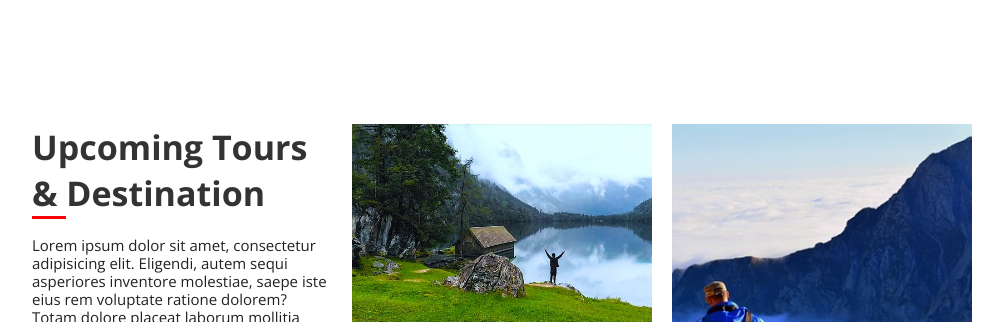
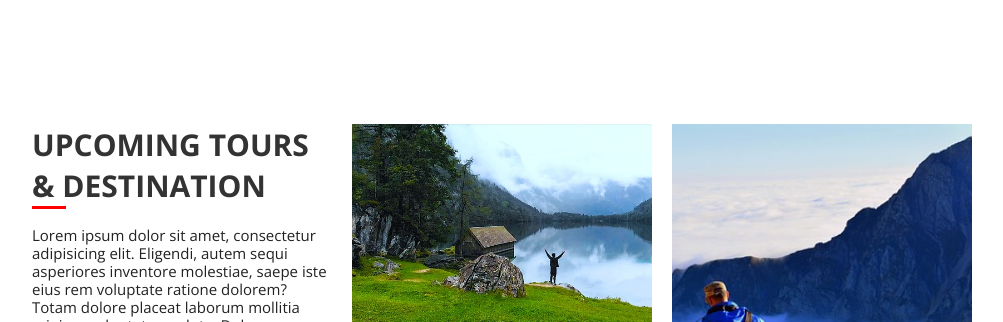
Before and after one commit to Saiful-Roman/Outdoor-Adventure, a plain HTML site: page index.html in a window 1280 px wide. Shown: the part 2000-2322 px from the top of the page, without its empty margins (138-1141 px from the left). Drawn offline with nearby package versions, Linux system fonts and the light colour scheme.

Commit message:
Update outdoor.css

```diff
--- a/css/outdoor.css
+++ b/css/outdoor.css
@@ -229,9 +229,9 @@ display: block;
 	padding: 10px;
 }
 .col-1-3 h2{
-	font-size: 34px;
+	font-size: 30px;
 	color: #333;
-	text-transform: capitalize;
+	text-transform: uppercase;
 	font-weight: bold;
 }
 .col-1-3 span{
```
